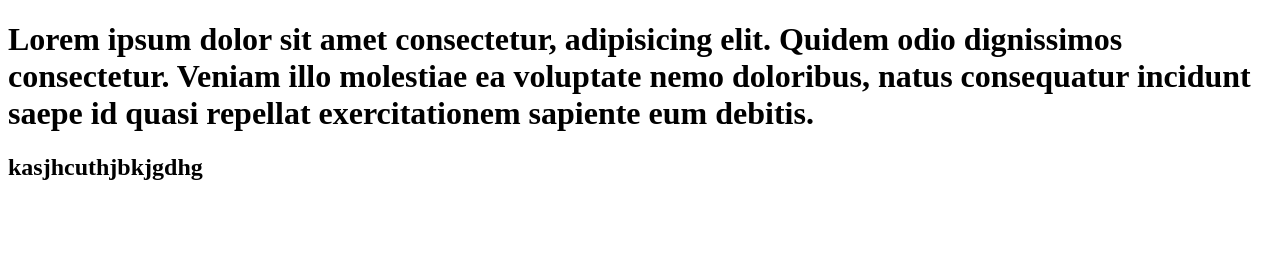
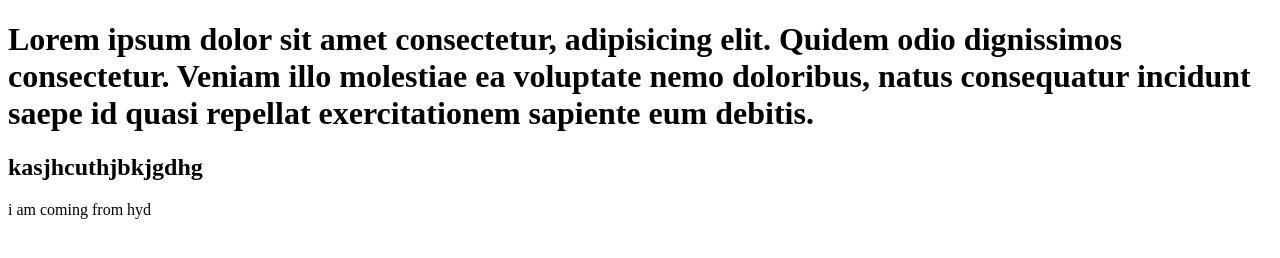
Before and after one commit to sarathchandrabajjanki/myproject1, a plain HTML site: page index.html in a window 1280 px wide. Drawn offline with Linux system fonts and the light colour scheme.

Commit message:
added div

```diff
--- a/index.html
+++ b/index.html
@@ -8,6 +8,9 @@
 <body>
     <h1>Lorem ipsum dolor sit amet consectetur, adipisicing elit. Quidem odio dignissimos consectetur. Veniam illo molestiae ea voluptate nemo doloribus, natus consequatur incidunt saepe id quasi repellat exercitationem sapiente eum debitis.</h1>
     <h2>kasjhcuthjbkjgdhg</h2>
+    <div>
+        i am coming from hyd
+    </div>
 </body>
 
 </html>
```
